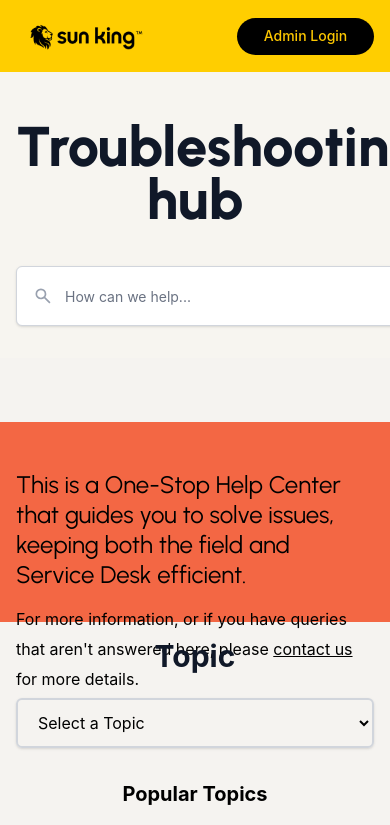
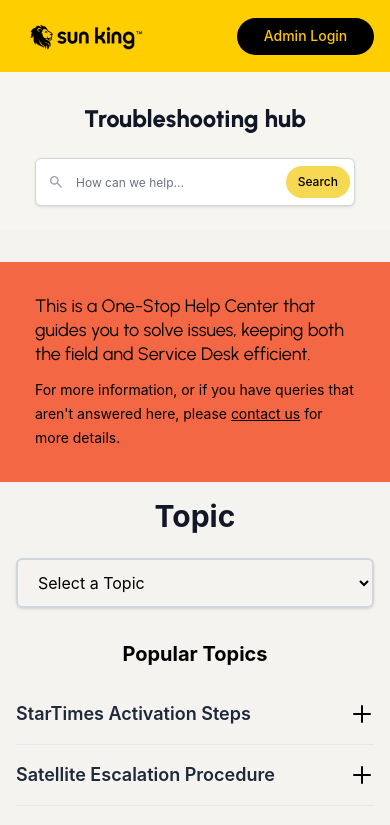
Before and after one commit to alerodigital/sunking-trbleshoot-hub, a React (Vite) app: page / in a window 390 px wide. Shown: the top 825 px of the page. Built offline with nearby package versions, Linux system fonts and the light colour scheme.

Commit message:
herosection-responsiveness

```diff
--- a/src/components/home/heroSection.jsx
+++ b/src/components/home/heroSection.jsx
@@ -6,7 +6,7 @@
 
   return (
     <>
-      <div className="relative pt-12 md:pt-24 pb-8 md:pb-16 overflow-hidden bg-[#F7F5F0]">
+      <div className="relative pt-8 sm:pt-12 md:pt-16 lg:pt-24 pb-6 sm:pb-8 md:pb-12 lg:pb-16 overflow-hidden bg-[#F7F5F0]">
         {/* Container for the sun graphic */}
         <div className="absolute top-0 right-0 h-full w-full max-w-lg lg:max-w-2xl transform translate-x-1/2 -translate-y-1/2 opacity-100 hidden lg:block">
           <img
@@ -18,29 +18,29 @@
 
         {/* Content Container */}
         <div className="relative z-10 container mx-auto px-4 sm:px-6 lg:px-8 text-center">
-          {/* Header Text */}
-          <h1 className="font-urbanist font-extrabold text-56 leading-53 text-gray-900 mb-10 tracking-normal">
+          {/* Header Text - Responsive Typography */}
+          <h1 className="font-urbanist font-extrabold text-2xl sm:text-3xl md:text-4xl lg:text-5xl xl:text-6xl leading-tight sm:leading-tight md:leading-tight lg:leading-tight xl:leading-tight text-gray-900 mb-6 sm:mb-8 md:mb-10 tracking-normal">
             Troubleshooting hub
           </h1>
 
-          {/* Search Bar */}
-          <div className="mx-auto w-700">
-            <div className="relative flex items-center bg-white rounded-md border border-gray-300 shadow-sm h-60-custom gap-2">
-              <div className="absolute left-4 flex items-center pointer-events-none">
-                <Icon icon="material-symbols:search" className="h-5 w-5 text-gray-400" />
+          {/* Search Bar - Responsive Width and Height */}
+          <div className="mx-auto w-full max-w-xs sm:max-w-md md:max-w-lg lg:max-w-2xl xl:max-w-3xl">
+            <div className="relative flex items-center bg-white rounded-md border border-gray-300 shadow-sm h-12 sm:h-14 md:h-16 gap-2">
+              <div className="absolute left-3 sm:left-4 flex items-center pointer-events-none">
+                <Icon icon="material-symbols:search" className="h-4 w-4 sm:h-5 sm:w-5 text-gray-400" />
               </div>
               <input
                 id="search"
                 name="search"
                 type="text"
-                className="flex-1 rounded-full border-0 pl-12 pr-32 bg-transparent placeholder-gray-500 focus:outline-none focus:ring-0 text-sm h-60-custom"
+                className="flex-1 rounded-full border-0 pl-10 sm:pl-12 pr-20 sm:pr-24 md:pr-32 bg-transparent placeholder-gray-500 focus:outline-none focus:ring-0 text-xs sm:text-sm h-full"
                 placeholder="How can we help..."
                 value={searchTerm}
                 onChange={(e) => setSearchTerm(e.target.value)}
               />
               <button
                 type="button"
-                className="absolute right-2 w-101 h-42 py-2 px-6 cursor-pointer rounded-full text-sm font-medium text-black bg-[#F6D852] hover:bg-[#F0C040] focus:outline-none transition-colors duration-200"
+                className="absolute right-1 sm:right-2 h-8 sm:h-10 md:h-11 px-3 sm:px-4 md:px-6 cursor-pointer rounded-full text-xs sm:text-sm font-medium text-black bg-[#F6D852] hover:bg-[#F0C040] focus:outline-none transition-colors duration-200"
               >
                 Search
               </button>
@@ -49,16 +49,16 @@
         </div>
       </div>
 
-      {/* Orange Section */}
-      <div className="bg-[#F36744] py-12 mt-16">
+      {/* Orange Section - Responsive */}
+      <div className="bg-[#F36744] py-8 sm:py-10 md:py-12 mt-8 sm:mt-12 md:mt-16">
         <div className="container mx-auto px-4 sm:px-6 lg:px-8 flex justify-center">
-          <div className="w-795 h-104 flex flex-col gap-3.5 text-start">
-            <p className="font-urbanist font-normal text-2xl leading-[30px] text-black">
+          <div className="w-full max-w-xs sm:max-w-md md:max-w-lg lg:max-w-2xl xl:max-w-4xl flex flex-col gap-3 sm:gap-3.5 text-start">
+            <p className="font-urbanist font-normal text-lg sm:text-xl md:text-2xl leading-6 sm:leading-7 md:leading-8 text-black">
               This is a One-Stop Help Center that guides you to solve issues, keeping both the field and Service Desk efficient.
             </p>
-            <p className="font-sans font-normal text-base leading-[30px] text-black">
+            <p className="font-sans font-normal text-sm sm:text-base leading-6 sm:leading-7 md:leading-8 text-black">
               For more information, or if you have queries that aren't answered here, please{' '}
-              <span className="font-sans font-normal text-base leading-[30px] underline decoration-solid">contact us</span> for more details.
+              <span className="font-sans font-normal text-sm sm:text-base leading-6 sm:leading-7 md:leading-8 underline decoration-solid">contact us</span> for more details.
             </p>
           </div>
         </div>
```
